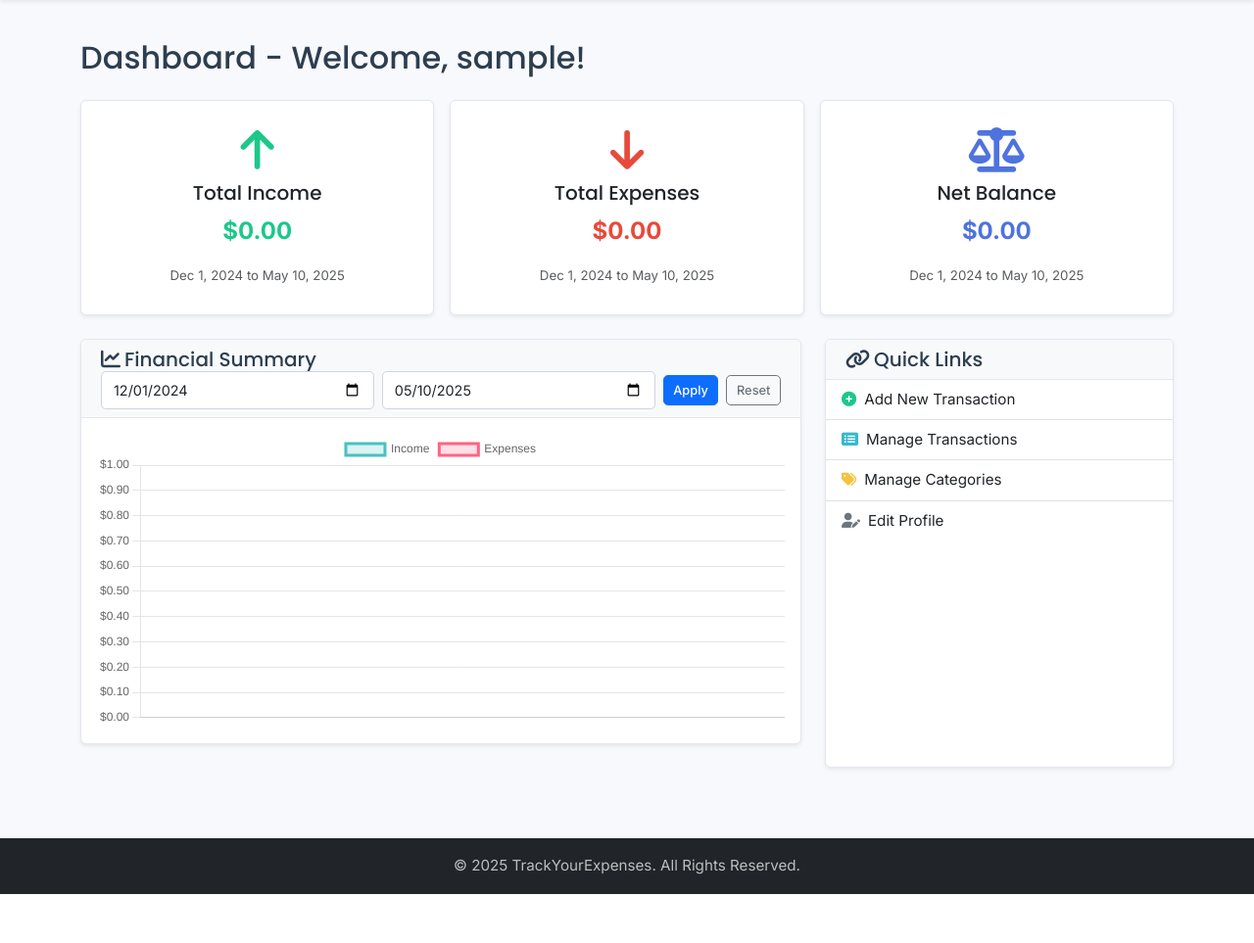
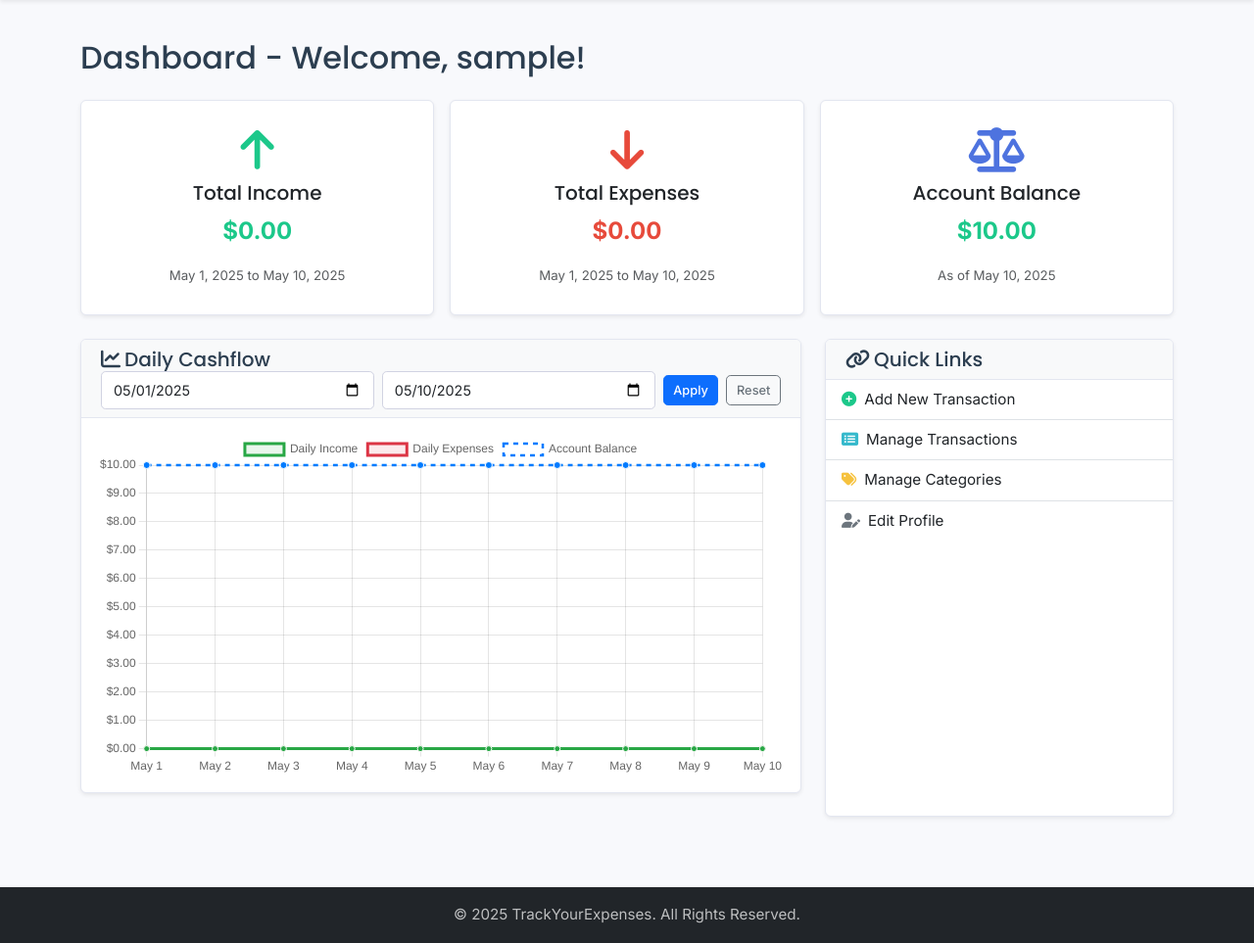
Before and after one commit to anish-thapa/trackyourexpenses, a PHP site: page / in a window 1280 px wide. Shown: the part 61-1024 px from the top of the page at 98% size. Before the commit the page ends 974 px from the top, so only its background shows below. Run offline with PHP 8.4, Linux system fonts and the light colour scheme; the visitor is signed in with stand-in values (Sample User, id 1); tables that the repository leaves empty hold one stand-in row (values such as "Sample post").

Commit message:
Update index.php

```diff
--- a/index.php
+++ b/index.php
@@ -6,13 +6,21 @@ require_once 'includes/helpers.php';
 
 $user_currency = $_SESSION['preferred_currency'] ?? 'USD';
 $userId = $_SESSION['user_id'];
-$totalIncome = 0.00;
-$totalExpenses = 0.00;
-$netBalance = 0.00;
-$monthlySummary = ['labels' => [], 'income_data' => [], 'expense_data' => []];
+
+// Variables for summary cards
+$totalIncomeForPeriod = 0.00;
+$totalExpensesForPeriod = 0.00;
+$accountBalanceAtEndOfPeriod = 0.00;
+
+$dailyCashflow = [
+    'labels' => [],
+    'income_data' => [],
+    'expense_data' => [],
+    'cumulative_net_data' => []
+];
 
 // Handle date filter parameters
-$defaultStartDate = date('Y-m-01', strtotime('-5 months'));
+$defaultStartDate = date('Y-m-01');
 $defaultEndDate = date('Y-m-d');
 $startDate = $_GET['start_date'] ?? $defaultStartDate;
 $endDate = $_GET['end_date'] ?? $defaultEndDate;
@@ -21,60 +29,121 @@ $endDate = $_GET['end_date'] ?? $defaultEndDate;
 if (!strtotime($startDate)) $startDate = $defaultStartDate;
 if (!strtotime($endDate)) $endDate = $defaultEndDate;
 
-// Ensure dates aren't in the future
 $today = date('Y-m-d');
 if ($startDate > $today) $startDate = $defaultStartDate;
 if ($endDate > $today) $endDate = $today;
+if ($startDate > $endDate) $startDate = $endDate;
 
-// Fetch totals with date filter
-$stmt_income = $conn->prepare("SELECT SUM(amount) as total FROM transactions WHERE user_id = ? AND type = 'income' AND transaction_date BETWEEN ? AND ?");
-$stmt_expenses = $conn->prepare("SELECT SUM(amount) as total FROM transactions WHERE user_id = ? AND type = 'expense' AND transaction_date BETWEEN ? AND ?");
-
-if ($stmt_income) {
-    $stmt_income->bind_param("iss", $userId, $startDate, $endDate);
-    $stmt_income->execute();
-    $result = $stmt_income->get_result();
-    $totalIncome = $result->fetch_assoc()['total'] ?? 0.00;
-    $stmt_income->close();
+// 1. Fetch totals for the selected period
+$stmt_period_income = $conn->prepare("SELECT SUM(amount) as total FROM transactions WHERE user_id = ? AND type = 'income' AND transaction_date BETWEEN ? AND ?");
+if ($stmt_period_income) {
+    $stmt_period_income->bind_param("iss", $userId, $startDate, $endDate);
+    $stmt_period_income->execute();
+    $result_period_income = $stmt_period_income->get_result();
+    $totalIncomeForPeriod = $result_period_income->fetch_assoc()['total'] ?? 0.00;
+    $stmt_period_income->close();
 }
 
-if ($stmt_expenses) {
-    $stmt_expenses->bind_param("iss", $userId, $startDate, $endDate);
-    $stmt_expenses->execute();
-    $result = $stmt_expenses->get_result();
-    $totalExpenses = $result->fetch_assoc()['total'] ?? 0.00;
-    $stmt_expenses->close();
+$stmt_period_expenses = $conn->prepare("SELECT SUM(amount) as total FROM transactions WHERE user_id = ? AND type = 'expense' AND transaction_date BETWEEN ? AND ?");
+if ($stmt_period_expenses) {
+    $stmt_period_expenses->bind_param("iss", $userId, $startDate, $endDate);
+    $stmt_period_expenses->execute();
+    $result_period_expenses = $stmt_period_expenses->get_result();
+    $totalExpensesForPeriod = $result_period_expenses->fetch_assoc()['total'] ?? 0.00;
+    $stmt_period_expenses->close();
 }
 
-$netBalance = $totalIncome - $totalExpenses;
+// 2. Calculate Starting Balance
+$startingBalance = 0.00;
+if (strtotime($startDate) > 0) {
+    $stmt_starting_balance = $conn->prepare(
+        "SELECT
+            COALESCE(SUM(CASE WHEN type = 'income' THEN amount ELSE 0 END), 0.00) -
+            COALESCE(SUM(CASE WHEN type = 'expense' THEN amount ELSE 0 END), 0.00) as balance
+         FROM transactions
+         WHERE user_id = ? AND transaction_date < ?"
+    );
+    if ($stmt_starting_balance) {
+        $stmt_starting_balance->bind_param("is", $userId, $startDate);
+        $stmt_starting_balance->execute();
+        $result_sb = $stmt_starting_balance->get_result();
+        $row_sb = $result_sb->fetch_assoc();
+        if ($row_sb) {
+            $startingBalance = floatval($row_sb['balance']);
+        }
+        $stmt_starting_balance->close();
+    }
+}
 
-// Fetch chart data
-$sql_chart = "SELECT DATE_FORMAT(transaction_date, '%Y-%m') AS month_year,
-              SUM(CASE WHEN type = 'income' THEN amount ELSE 0 END) AS monthly_income,
-              SUM(CASE WHEN type = 'expense' THEN amount ELSE 0 END) AS monthly_expense
+// 3. Fetch daily transaction aggregates and calculate cumulative balance
+$sql_cashflow = "SELECT DATE(transaction_date) as day,
+                SUM(CASE WHEN type = 'income' THEN amount ELSE 0 END) AS daily_income,
+                SUM(CASE WHEN type = 'expense' THEN amount ELSE 0 END) AS daily_expense
                 FROM transactions
                 WHERE user_id = ? AND transaction_date BETWEEN ? AND ?
-              GROUP BY month_year
-              ORDER BY month_year ASC";
+                GROUP BY day
+                ORDER BY day ASC";
 
-$stmt_chart = $conn->prepare($sql_chart);
-if ($stmt_chart) {
-    $stmt_chart->bind_param("iss", $userId, $startDate, $endDate);
-    $stmt_chart->execute();
-    $result = $stmt_chart->get_result();
-    while ($row = $result->fetch_assoc()) {
-        $monthlySummary['labels'][] = date("M Y", strtotime($row['month_year'] . "-01"));
-        $monthlySummary['income_data'][] = floatval($row['monthly_income']);
-        $monthlySummary['expense_data'][] = floatval($row['monthly_expense']);
+$stmt_cashflow = $conn->prepare($sql_cashflow);
+if ($stmt_cashflow) {
+    $stmt_cashflow->bind_param("iss", $userId, $startDate, $endDate);
+    $stmt_cashflow->execute();
+    $result_cashflow_data = $stmt_cashflow->get_result();
+
+    $transactionsByDay = [];
+    while ($row = $result_cashflow_data->fetch_assoc()) {
+        $transactionsByDay[$row['day']] = [
+            'income' => floatval($row['daily_income']),
+            'expense' => floatval($row['daily_expense'])
+        ];
     }
-    $stmt_chart->close();
+    $stmt_cashflow->close();
+
+    $period = new DatePeriod(
+        new DateTime($startDate),
+        new DateInterval('P1D'),
+        new DateTime($endDate . ' +1 day')
+    );
+
+    $runningNet = $startingBalance;
+    $accountBalanceAtEndOfPeriod = $startingBalance;
+
+    if (iterator_count($period) > 0) {
+        foreach ($period as $date) {
+            $dateStr = $date->format('Y-m-d');
+            $dailyIncome = 0.00;
+            $dailyExpense = 0.00;
+
+            if (isset($transactionsByDay[$dateStr])) {
+                $dailyIncome = $transactionsByDay[$dateStr]['income'];
+                $dailyExpense = $transactionsByDay[$dateStr]['expense'];
             }
 
+            $dailyCashflow['labels'][] = date("M j", strtotime($dateStr));
+            $dailyCashflow['income_data'][] = $dailyIncome;
+            $dailyCashflow['expense_data'][] = $dailyExpense;
+
+            $dailyNetChange = $dailyIncome - $dailyExpense;
+            $runningNet += $dailyNetChange;
+            $dailyCashflow['cumulative_net_data'][] = $runningNet;
+        }
+        if (!empty($dailyCashflow['cumulative_net_data'])) {
+            $accountBalanceAtEndOfPeriod = end($dailyCashflow['cumulative_net_data']);
+        }
+    } else {
+        if (strtotime($startDate) <= strtotime($endDate)) {
+            $dailyCashflow['labels'][] = date("M j", strtotime($startDate));
+            $dailyCashflow['income_data'][] = 0;
+            $dailyCashflow['expense_data'][] = 0;
+            $dailyCashflow['cumulative_net_data'][] = $startingBalance;
+            $accountBalanceAtEndOfPeriod = $startingBalance;
+        }
+    }
+}
 $conn->close();
 ?>
 
 <?php require_once 'includes/header.php'; ?>
-
 
 <div class="row">
     <div class="col-md-12">
@@ -89,7 +158,7 @@ $conn->close();
             <div class="card-body d-flex flex-column justify-content-center align-items-center">
                 <i class="fas fa-arrow-up fa-3x income-icon mb-2"></i>
                 <h5 class="card-title">Total Income</h5>
-                <p class="card-text fs-4 fw-bold text-success"><?php echo format_currency(floatval($totalIncome), $user_currency); ?></p>
+                <p class="card-text fs-4 fw-bold text-success"><?php echo format_currency(floatval($totalIncomeForPeriod), $user_currency); ?></p>
                 <small class="text-muted"><?php echo date('M j, Y', strtotime($startDate)); ?> to <?php echo date('M j, Y', strtotime($endDate)); ?></small>
             </div>
         </div>
@@ -99,7 +168,7 @@ $conn->close();
             <div class="card-body d-flex flex-column justify-content-center align-items-center">
                 <i class="fas fa-arrow-down fa-3x expense-icon mb-2"></i>
                 <h5 class="card-title">Total Expenses</h5>
-                <p class="card-text fs-4 fw-bold text-danger"><?php echo format_currency(floatval($totalExpenses), $user_currency); ?></p>
+                <p class="card-text fs-4 fw-bold text-danger"><?php echo format_currency(floatval($totalExpensesForPeriod), $user_currency); ?></p>
                 <small class="text-muted"><?php echo date('M j, Y', strtotime($startDate)); ?> to <?php echo date('M j, Y', strtotime($endDate)); ?></small>
             </div>
         </div>
@@ -108,9 +177,11 @@ $conn->close();
         <div class="card text-center h-100 shadow-sm">
             <div class="card-body d-flex flex-column justify-content-center align-items-center">
                 <i class="fas fa-balance-scale fa-3x balance-icon mb-2"></i>
-                <h5 class="card-title">Net Balance</h5>
-                <p class="card-text fs-4 fw-bold text-primary"><?php echo format_currency(floatval($netBalance), $user_currency); ?></p>
-                <small class="text-muted"><?php echo date('M j, Y', strtotime($startDate)); ?> to <?php echo date('M j, Y', strtotime($endDate)); ?></small>
+                <h5 class="card-title">Account Balance</h5>
+                <p class="card-text fs-4 fw-bold <?php echo ($accountBalanceAtEndOfPeriod >= 0) ? 'text-success' : 'text-danger'; ?>">
+                    <?php echo format_currency(floatval($accountBalanceAtEndOfPeriod), $user_currency); ?>
+                </p>
+                <small class="text-muted">As of <?php echo date('M j, Y', strtotime($endDate)); ?></small>
             </div>
         </div>
     </div>
@@ -120,7 +191,7 @@ $conn->close();
     <div class="col-lg-8 mb-4 mb-lg-0">
         <div class="card shadow-sm">
             <div class="card-header bg-light d-flex flex-column flex-md-row justify-content-between align-items-stretch align-items-md-center flex-wrap py-2">
-                <h5 class="mb-2 mb-md-0"><i class="fas fa-chart-line me-1"></i>Financial Summary</h5>
+                <h5 class="mb-2 mb-md-0"><i class="fas fa-chart-line me-1"></i>Daily Cashflow</h5>
                 <form method="get" class="d-flex flex-column flex-md-row align-items-stretch align-items-md-center gap-2 w-100 w-md-auto mt-2 mt-md-0">
                     <div class="d-flex flex-column flex-sm-row gap-2 w-100">
                         <div class="flex-grow-1">
@@ -139,8 +210,8 @@ $conn->close();
                 </form>
             </div>
             <div class="card-body">
-                <div style="height: 300px;">
-                    <canvas id="monthlyFinancialChart"></canvas>
+                <div style="height: 350px;">
+                    <canvas id="dailyCashflowChart"></canvas>
                 </div>
             </div>
         </div>
@@ -169,35 +240,12 @@ $conn->close();
     </div>
 </div>
 
-
-<style>
-    @media (max-width: 767.98px) {
-        .card-header .form-control {
-            font-size: 0.85rem;
-            padding: 0.3rem 0.5rem;
-        }
-        .card-header .btn {
-            padding: 0.3rem 0.5rem;
-            font-size: 0.85rem;
-        }
-        #monthlyFinancialChart {
-            height: 250px !important;
-        }
-    }
-    @media (max-width: 575.98px) {
-        .card-header .form-control {
-            font-size: 0.8rem;
-        }
-        .card-header .btn {
-            font-size: 0.8rem;
-        }
-    }
-</style>
+<!-- Load Chart.js -->
+<script src="https://cdn.jsdelivr.net/npm/chart.js"></script>
 
 <script>
 document.addEventListener('DOMContentLoaded', function() {
-    // Chart Configuration
-    const ctx = document.getElementById('monthlyFinancialChart');
+    const ctx = document.getElementById('dailyCashflowChart');
     const userCurrency = <?php echo json_encode($user_currency); ?>;
 
     function formatCurrency(amount, currency) {
@@ -208,42 +256,75 @@ document.addEventListener('DOMContentLoaded', function() {
         }).format(amount);
     }
 
+    // Colors for Daily Income and Expenses lines
+    const incomeLineColor = '#28a745';
+    const incomeFillColor = 'rgba(40, 167, 69, 0.1)';
+    const expenseLineColor = '#dc3545';
+    const expenseFillColor = 'rgba(220, 53, 69, 0.1)';
+
+    // Color for Account Balance Line
+    const accountBalanceLineColor = 'rgb(0, 123, 255)'; // Bootstrap Primary Blue
+
     if (ctx) {
         new Chart(ctx, {
             type: 'line',
             data: {
-                labels: <?php echo json_encode($monthlySummary['labels']); ?>,
-                datasets: [{
-                    label: 'Income',
-                    data: <?php echo json_encode($monthlySummary['income_data']); ?>,
-                    borderColor: 'rgba(75, 192, 192, 1)',
-                    backgroundColor: 'rgba(75, 192, 192, 0.2)',
+                labels: <?php echo json_encode($dailyCashflow['labels']); ?>,
+                datasets: [
+                    {
+                        label: 'Daily Income',
+                        data: <?php echo json_encode($dailyCashflow['income_data']); ?>,
+                        borderColor: incomeLineColor,
+                        backgroundColor: incomeFillColor,
                         tension: 0.1,
-                    fill: true
-                }, {
-                    label: 'Expenses',
-                    data: <?php echo json_encode($monthlySummary['expense_data']); ?>,
-                    borderColor: 'rgba(255, 99, 132, 1)',
-                    backgroundColor: 'rgba(255, 99, 132, 0.2)',
+                        fill: true,
+                        pointBackgroundColor: incomeLineColor,
+                        pointBorderColor: '#fff',
+                        pointBorderWidth: 1,
+                        pointRadius: 3,
+                        pointHoverRadius: 5
+                    },
+                    {
+                        label: 'Daily Expenses',
+                        data: <?php echo json_encode($dailyCashflow['expense_data']); ?>,
+                        borderColor: expenseLineColor,
+                        backgroundColor: expenseFillColor,
                         tension: 0.1,
-                    fill: true
-                }]
+                        fill: true,
+                        pointBackgroundColor: expenseLineColor,
+                        pointBorderColor: '#fff',
+                        pointBorderWidth: 1,
+                        pointRadius: 3,
+                        pointHoverRadius: 5
+                    },
+                    {
+                        label: 'Account Balance',
+                        data: <?php echo json_encode($dailyCashflow['cumulative_net_data']); ?>,
+                        borderColor: accountBalanceLineColor, // Consistent Blue color
+                        backgroundColor: 'transparent',       // No fill
+                        borderWidth: 2.5,
+                        borderDash: [5, 5],                   // Dashed line style ("half-half")
+                        tension: 0.1,
+                        fill: false,
+                        // Removed 'segment' and dynamic 'pointBackgroundColor'
+                        pointBackgroundColor: accountBalanceLineColor, // Points also Blue
+                        pointBorderColor: '#fff',
+                        pointBorderWidth: 1,
+                        pointRadius: 3.5,
+                        pointHoverRadius: 5.5
+                    }
+                ]
             },
             options: {
                 responsive: true,
                 maintainAspectRatio: false,
                 scales: {
                     y: {
-                        beginAtZero: true,
+                        beginAtZero: false,
                         ticks: {
                             callback: function(value) {
                                 return formatCurrency(value, userCurrency);
                             }
-                        }
-                    },
-                    x: {
-                        grid: {
-                            display: false
                         }
                     }
                 },
@@ -268,18 +349,33 @@ document.addEventListener('DOMContentLoaded', function() {
         });
     }
 
-    // Set max dates for date inputs
+    // Date validation script
     const today = new Date().toISOString().split('T')[0];
     document.getElementById('start_date').max = today;
     document.getElementById('end_date').max = today;
 
-    // Validate date range on form submit
-    document.querySelector('form').addEventListener('submit', function(e) {
-        const start = new Date(document.getElementById('start_date').value);
-        const end = new Date(document.getElementById('end_date').value);
+    document.querySelector('form[method="get"]').addEventListener('submit', function(e) {
+        const startInput = document.getElementById('start_date');
+        const endInput = document.getElementById('end_date');
+
+        if (!startInput.value || !endInput.value) {
+            alert('Please select both a start and end date.');
+            e.preventDefault();
+            return;
+        }
+        const start = new Date(startInput.value);
+        const end = new Date(endInput.value);
 
         if (start > end) {
-            alert('End date must be after start date');
+            alert('End date must be on or after start date.');
+            e.preventDefault();
+            return;
+        }
+
+        const diffTime = Math.abs(end - start);
+        const diffDays = Math.ceil(diffTime / (1000 * 60 * 60 * 24));
+        if (diffDays > 366) {
+            alert('Please select a date range of 1 year or less for optimal performance.');
             e.preventDefault();
         }
     });
```
Lines whose indentation alone changed are shown as unchanged.
